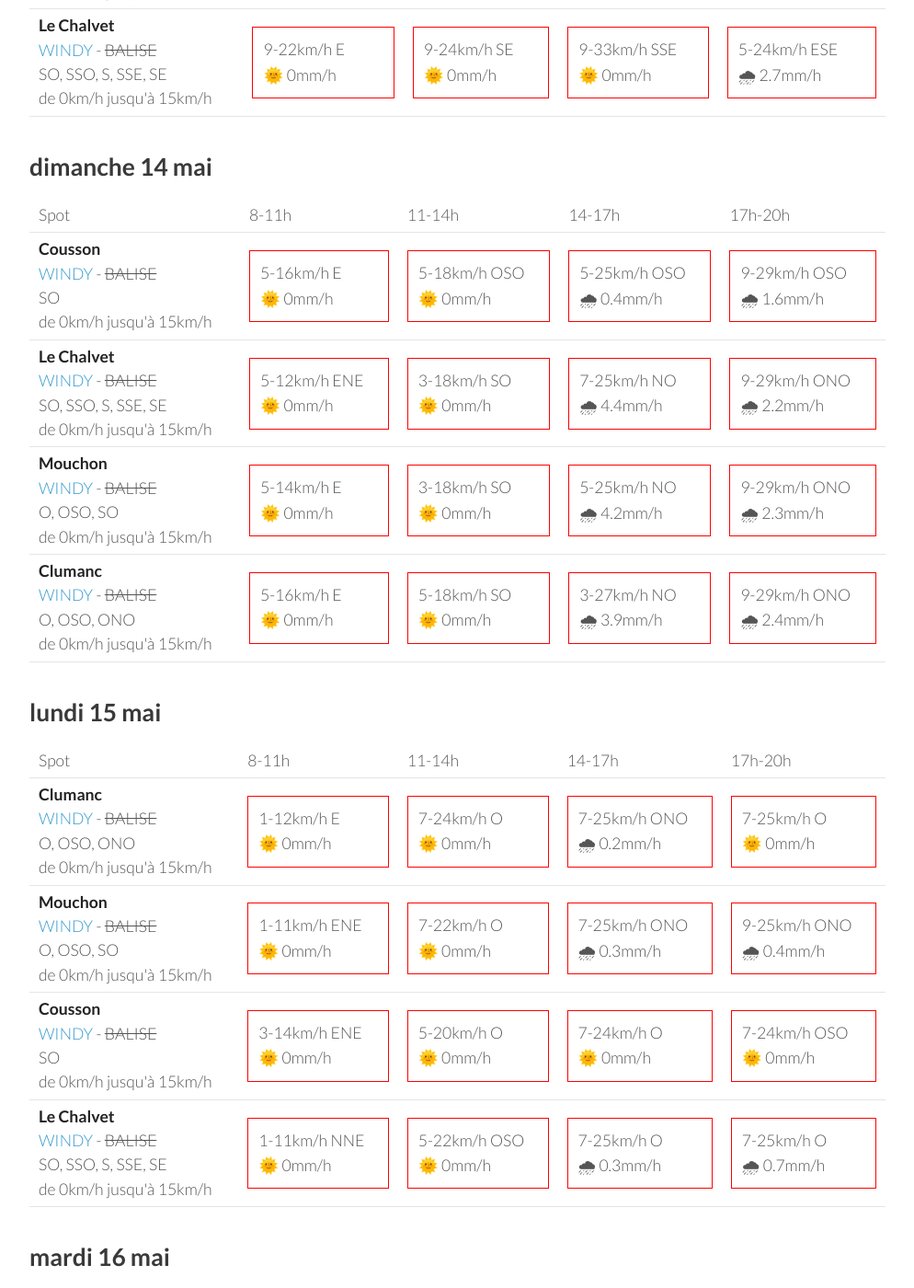
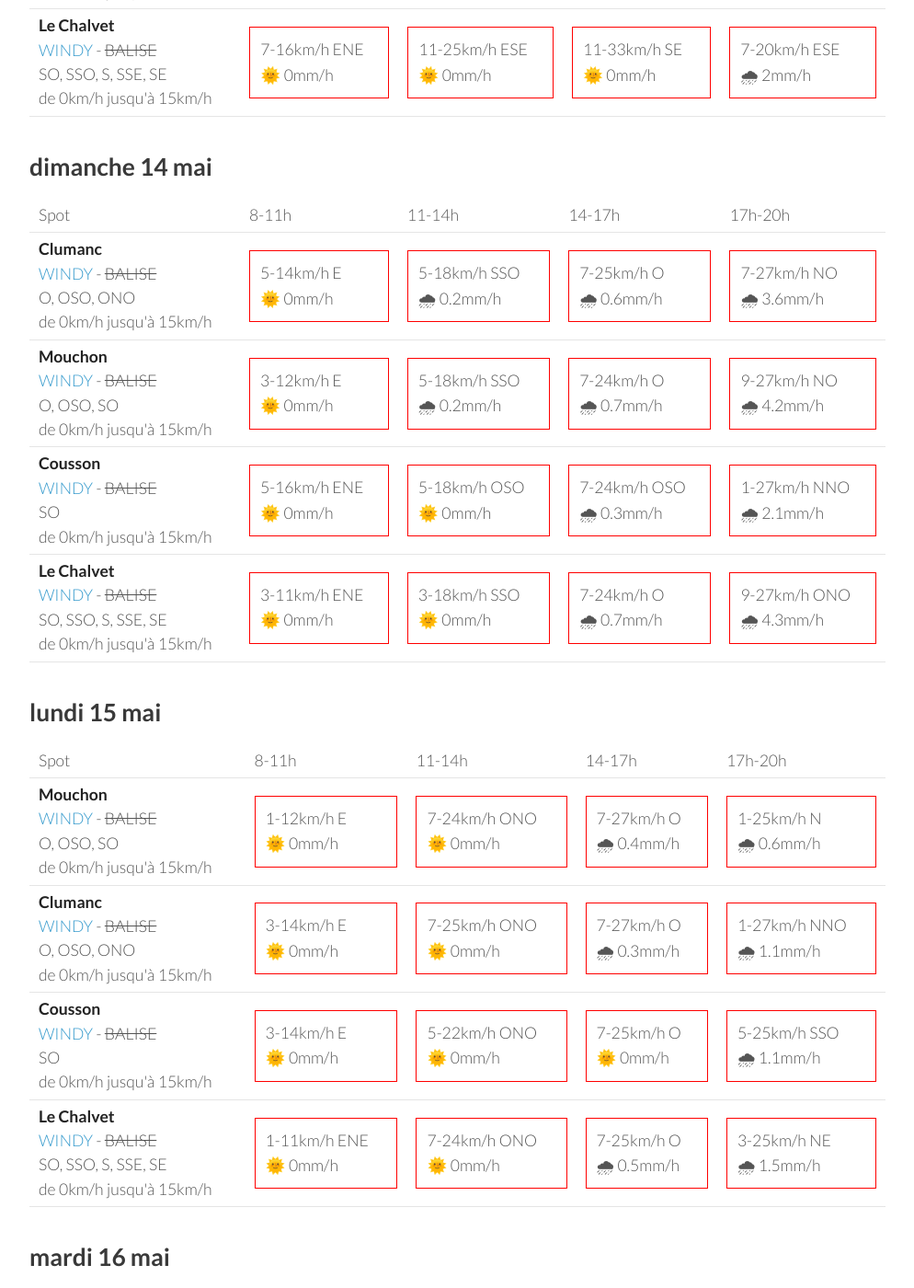
Before and after one commit to parapente-dans-le-nord/parapente-dans-le-nord.github.io, a Jekyll site: the page built from saint_andre.markdown, in a window 1280 px wide and 1400 px high, scrolled down 1299 px. Shown: the whole window at 92% size, without its empty margins (26-1020 px from the left). Built offline with Jekyll 4.4.1, drawn with Linux system fonts in a browser that asks for light colours; some of the changed text lies outside the part shown.

Commit message:
update index.markdown

```diff
--- a/saint_andre.markdown
+++ b/saint_andre.markdown
@@ -22,21 +22,21 @@ page mise à jour le vendredi 12 mai 13:36
       <td>17h-20h</td>
     </tr>
 <tr>
-        <td><strong>Le Chalvet</strong><br><a href="https://windy.com/43.979/6.480?43.866,6.480,10,m:eSsaglX">WINDY</a> - <span class="no-balise"> BALISE </span><br> <span class="vent-favorable">SO, SSO, S, SSE, SE</span><br><span class="force-vent">de 0km/h jusqu'à 15km/h</span> </td>
-
-            <td><div class="not-flyable"><p>0-0km/h NA</p><p>🌧️ 0mm/h</p></div></td>
-            <td><div class="flyable"><p>3-12km/h SSO</p><p>🌞 0mm/h</p></div></td>
-            <td><div class="not-flyable"><p>5-18km/h NE</p><p>🌞 1.2mm/h</p></div></td>
-            <td><div class="not-flyable"><p>3-31km/h OSO</p><p>🌞 9mm/h</p></div></td>
-
-    </tr>
-<tr>
         <td><strong>Cousson</strong><br><a href="https://windy.com/44.054/6.240?43.940,6.241,10,m:eSAaglz">WINDY</a> - <span class="no-balise"> BALISE </span><br> <span class="vent-favorable">SO</span><br><span class="force-vent">de 0km/h jusqu'à 15km/h</span> </td>
 
             <td><div class="not-flyable"><p>0-0km/h NA</p><p>🌧️ 0mm/h</p></div></td>
             <td><div class="not-flyable"><p>5-12km/h OSO</p><p>🌞 0mm/h</p></div></td>
             <td><div class="not-flyable"><p>11-25km/h SSE</p><p>🌞 0.2mm/h</p></div></td>
             <td><div class="not-flyable"><p>1-27km/h OSO</p><p>🌞 4.1mm/h</p></div></td>
+
+    </tr>
+<tr>
+        <td><strong>Le Chalvet</strong><br><a href="https://windy.com/43.979/6.480?43.866,6.480,10,m:eSsaglX">WINDY</a> - <span class="no-balise"> BALISE </span><br> <span class="vent-favorable">SO, SSO, S, SSE, SE</span><br><span class="force-vent">de 0km/h jusqu'à 15km/h</span> </td>
+
+            <td><div class="not-flyable"><p>0-0km/h NA</p><p>🌧️ 0mm/h</p></div></td>
+            <td><div class="not-flyable"><p>7-16km/h ESE</p><p>🌞 0mm/h</p></div></td>
+            <td><div class="not-flyable"><p>1-22km/h N</p><p>🌞 1.3mm/h</p></div></td>
+            <td><div class="not-flyable"><p>1-29km/h OSO</p><p>🌞 9mm/h</p></div></td>
 
     </tr>
 <tr>
@@ -106,10 +106,10 @@ page mise à jour le vendredi 12 mai 13:36
 <tr>
         <td><strong>Le Chalvet</strong><br><a href="https://windy.com/43.979/6.480?43.866,6.480,10,m:eSsaglX">WINDY</a> - <span class="no-balise"> BALISE </span><br> <span class="vent-favorable">SO, SSO, S, SSE, SE</span><br><span class="force-vent">de 0km/h jusqu'à 15km/h</span> </td>
 
-            <td><div class="not-flyable"><p>9-22km/h E</p><p>🌞 0mm/h</p></div></td>
-            <td><div class="not-flyable"><p>9-24km/h SE</p><p>🌞 0mm/h</p></div></td>
-            <td><div class="not-flyable"><p>9-33km/h SSE</p><p>🌞 0mm/h</p></div></td>
-            <td><div class="not-flyable"><p>5-24km/h ESE</p><p>🌧 2.7mm/h</p></div></td>
+            <td><div class="not-flyable"><p>7-16km/h ENE</p><p>🌞 0mm/h</p></div></td>
+            <td><div class="not-flyable"><p>11-25km/h ESE</p><p>🌞 0mm/h</p></div></td>
+            <td><div class="not-flyable"><p>11-33km/h SE</p><p>🌞 0mm/h</p></div></td>
+            <td><div class="not-flyable"><p>7-20km/h ESE</p><p>🌧 2mm/h</p></div></td>
 
 
     </tr>
@@ -130,42 +130,42 @@ page mise à jour le vendredi 12 mai 13:36
       <td>17h-20h</td>
     </tr>
 <tr>
+        <td><strong>Clumanc</strong><br><a href="https://windy.com/44.027/6.402?43.914,6.403,10,m:eSxaglP">WINDY</a> - <span class="no-balise"> BALISE </span><br> <span class="vent-favorable">O, OSO, ONO</span><br><span class="force-vent">de 0km/h jusqu'à 15km/h</span> </td>
+
+            <td><div class="not-flyable"><p>5-14km/h E</p><p>🌞 0mm/h</p></div></td>
+            <td><div class="not-flyable"><p>5-18km/h SSO</p><p>🌧 0.2mm/h</p></div></td>
+            <td><div class="not-flyable"><p>7-25km/h O</p><p>🌧 0.6mm/h</p></div></td>
+            <td><div class="not-flyable"><p>7-27km/h NO</p><p>🌧 3.6mm/h</p></div></td>
+
+
+    </tr>
+<tr>
+        <td><strong>Mouchon</strong><br><a href="https://windy.com/43.992/6.424?43.878,6.425,10,m:eSuaglR">WINDY</a> - <span class="no-balise"> BALISE </span><br> <span class="vent-favorable">O, OSO, SO</span><br><span class="force-vent">de 0km/h jusqu'à 15km/h</span> </td>
+
+            <td><div class="not-flyable"><p>3-12km/h E</p><p>🌞 0mm/h</p></div></td>
+            <td><div class="not-flyable"><p>5-18km/h SSO</p><p>🌧 0.2mm/h</p></div></td>
+            <td><div class="not-flyable"><p>7-24km/h O</p><p>🌧 0.7mm/h</p></div></td>
+            <td><div class="not-flyable"><p>9-27km/h NO</p><p>🌧 4.2mm/h</p></div></td>
+
+
+    </tr>
+<tr>
         <td><strong>Cousson</strong><br><a href="https://windy.com/44.054/6.240?43.940,6.241,10,m:eSAaglz">WINDY</a> - <span class="no-balise"> BALISE </span><br> <span class="vent-favorable">SO</span><br><span class="force-vent">de 0km/h jusqu'à 15km/h</span> </td>
 
-            <td><div class="not-flyable"><p>5-16km/h E</p><p>🌞 0mm/h</p></div></td>
+            <td><div class="not-flyable"><p>5-16km/h ENE</p><p>🌞 0mm/h</p></div></td>
             <td><div class="not-flyable"><p>5-18km/h OSO</p><p>🌞 0mm/h</p></div></td>
-            <td><div class="not-flyable"><p>5-25km/h OSO</p><p>🌧 0.4mm/h</p></div></td>
-            <td><div class="not-flyable"><p>9-29km/h OSO</p><p>🌧 1.6mm/h</p></div></td>
+            <td><div class="not-flyable"><p>7-24km/h OSO</p><p>🌧 0.3mm/h</p></div></td>
+            <td><div class="not-flyable"><p>1-27km/h NNO</p><p>🌧 2.1mm/h</p></div></td>
 
 
     </tr>
 <tr>
         <td><strong>Le Chalvet</strong><br><a href="https://windy.com/43.979/6.480?43.866,6.480,10,m:eSsaglX">WINDY</a> - <span class="no-balise"> BALISE </span><br> <span class="vent-favorable">SO, SSO, S, SSE, SE</span><br><span class="force-vent">de 0km/h jusqu'à 15km/h</span> </td>
 
-            <td><div class="not-flyable"><p>5-12km/h ENE</p><p>🌞 0mm/h</p></div></td>
-            <td><div class="not-flyable"><p>3-18km/h SO</p><p>🌞 0mm/h</p></div></td>
-            <td><div class="not-flyable"><p>7-25km/h NO</p><p>🌧 4.4mm/h</p></div></td>
-            <td><div class="not-flyable"><p>9-29km/h ONO</p><p>🌧 2.2mm/h</p></div></td>
-
-
-    </tr>
-<tr>
-        <td><strong>Mouchon</strong><br><a href="https://windy.com/43.992/6.424?43.878,6.425,10,m:eSuaglR">WINDY</a> - <span class="no-balise"> BALISE </span><br> <span class="vent-favorable">O, OSO, SO</span><br><span class="force-vent">de 0km/h jusqu'à 15km/h</span> </td>
-
-            <td><div class="not-flyable"><p>5-14km/h E</p><p>🌞 0mm/h</p></div></td>
-            <td><div class="not-flyable"><p>3-18km/h SO</p><p>🌞 0mm/h</p></div></td>
-            <td><div class="not-flyable"><p>5-25km/h NO</p><p>🌧 4.2mm/h</p></div></td>
-            <td><div class="not-flyable"><p>9-29km/h ONO</p><p>🌧 2.3mm/h</p></div></td>
-
-
-    </tr>
-<tr>
-        <td><strong>Clumanc</strong><br><a href="https://windy.com/44.027/6.402?43.914,6.403,10,m:eSxaglP">WINDY</a> - <span class="no-balise"> BALISE </span><br> <span class="vent-favorable">O, OSO, ONO</span><br><span class="force-vent">de 0km/h jusqu'à 15km/h</span> </td>
-
-            <td><div class="not-flyable"><p>5-16km/h E</p><p>🌞 0mm/h</p></div></td>
-            <td><div class="not-flyable"><p>5-18km/h SO</p><p>🌞 0mm/h</p></div></td>
-            <td><div class="not-flyable"><p>3-27km/h NO</p><p>🌧 3.9mm/h</p></div></td>
-            <td><div class="not-flyable"><p>9-29km/h ONO</p><p>🌧 2.4mm/h</p></div></td>
+            <td><div class="not-flyable"><p>3-11km/h ENE</p><p>🌞 0mm/h</p></div></td>
+            <td><div class="not-flyable"><p>3-18km/h SSO</p><p>🌞 0mm/h</p></div></td>
+            <td><div class="not-flyable"><p>7-24km/h O</p><p>🌧 0.7mm/h</p></div></td>
+            <td><div class="not-flyable"><p>9-27km/h ONO</p><p>🌧 4.3mm/h</p></div></td>
 
 
     </tr>
@@ -186,42 +186,42 @@ page mise à jour le vendredi 12 mai 13:36
       <td>17h-20h</td>
     </tr>
 <tr>
-        <td><strong>Clumanc</strong><br><a href="https://windy.com/44.027/6.402?43.914,6.403,10,m:eSxaglP">WINDY</a> - <span class="no-balise"> BALISE </span><br> <span class="vent-favorable">O, OSO, ONO</span><br><span class="force-vent">de 0km/h jusqu'à 15km/h</span> </td>
+        <td><strong>Mouchon</strong><br><a href="https://windy.com/43.992/6.424?43.878,6.425,10,m:eSuaglR">WINDY</a> - <span class="no-balise"> BALISE </span><br> <span class="vent-favorable">O, OSO, SO</span><br><span class="force-vent">de 0km/h jusqu'à 15km/h</span> </td>
 
             <td><div class="not-flyable"><p>1-12km/h E</p><p>🌞 0mm/h</p></div></td>
-            <td><div class="not-flyable"><p>7-24km/h O</p><p>🌞 0mm/h</p></div></td>
-            <td><div class="not-flyable"><p>7-25km/h ONO</p><p>🌧 0.2mm/h</p></div></td>
-            <td><div class="not-flyable"><p>7-25km/h O</p><p>🌞 0mm/h</p></div></td>
+            <td><div class="not-flyable"><p>7-24km/h ONO</p><p>🌞 0mm/h</p></div></td>
+            <td><div class="not-flyable"><p>7-27km/h O</p><p>🌧 0.4mm/h</p></div></td>
+            <td><div class="not-flyable"><p>1-25km/h N</p><p>🌧 0.6mm/h</p></div></td>
 
 
     </tr>
 <tr>
-        <td><strong>Mouchon</strong><br><a href="https://windy.com/43.992/6.424?43.878,6.425,10,m:eSuaglR">WINDY</a> - <span class="no-balise"> BALISE </span><br> <span class="vent-favorable">O, OSO, SO</span><br><span class="force-vent">de 0km/h jusqu'à 15km/h</span> </td>
+        <td><strong>Clumanc</strong><br><a href="https://windy.com/44.027/6.402?43.914,6.403,10,m:eSxaglP">WINDY</a> - <span class="no-balise"> BALISE </span><br> <span class="vent-favorable">O, OSO, ONO</span><br><span class="force-vent">de 0km/h jusqu'à 15km/h</span> </td>
 
-            <td><div class="not-flyable"><p>1-11km/h ENE</p><p>🌞 0mm/h</p></div></td>
-            <td><div class="not-flyable"><p>7-22km/h O</p><p>🌞 0mm/h</p></div></td>
-            <td><div class="not-flyable"><p>7-25km/h ONO</p><p>🌧 0.3mm/h</p></div></td>
-            <td><div class="not-flyable"><p>9-25km/h ONO</p><p>🌧 0.4mm/h</p></div></td>
+            <td><div class="not-flyable"><p>3-14km/h E</p><p>🌞 0mm/h</p></div></td>
+            <td><div class="not-flyable"><p>7-25km/h ONO</p><p>🌞 0mm/h</p></div></td>
+            <td><div class="not-flyable"><p>7-27km/h O</p><p>🌧 0.3mm/h</p></div></td>
+            <td><div class="not-flyable"><p>1-27km/h NNO</p><p>🌧 1.1mm/h</p></div></td>
 
 
     </tr>
 <tr>
         <td><strong>Cousson</strong><br><a href="https://windy.com/44.054/6.240?43.940,6.241,10,m:eSAaglz">WINDY</a> - <span class="no-balise"> BALISE </span><br> <span class="vent-favorable">SO</span><br><span class="force-vent">de 0km/h jusqu'à 15km/h</span> </td>
 
-            <td><div class="not-flyable"><p>3-14km/h ENE</p><p>🌞 0mm/h</p></div></td>
-            <td><div class="not-flyable"><p>5-20km/h O</p><p>🌞 0mm/h</p></div></td>
-            <td><div class="not-flyable"><p>7-24km/h O</p><p>🌞 0mm/h</p></div></td>
-            <td><div class="not-flyable"><p>7-24km/h OSO</p><p>🌞 0mm/h</p></div></td>
+            <td><div class="not-flyable"><p>3-14km/h E</p><p>🌞 0mm/h</p></div></td>
+            <td><div class="not-flyable"><p>5-22km/h ONO</p><p>🌞 0mm/h</p></div></td>
+            <td><div class="not-flyable"><p>7-25km/h O</p><p>🌞 0mm/h</p></div></td>
+            <td><div class="not-flyable"><p>5-25km/h SSO</p><p>🌧 1.1mm/h</p></div></td>
 
 
     </tr>
 <tr>
         <td><strong>Le Chalvet</strong><br><a href="https://windy.com/43.979/6.480?43.866,6.480,10,m:eSsaglX">WINDY</a> - <span class="no-balise"> BALISE </span><br> <span class="vent-favorable">SO, SSO, S, SSE, SE</span><br><span class="force-vent">de 0km/h jusqu'à 15km/h</span> </td>
 
-            <td><div class="not-flyable"><p>1-11km/h NNE</p><p>🌞 0mm/h</p></div></td>
-            <td><div class="not-flyable"><p>5-22km/h OSO</p><p>🌞 0mm/h</p></div></td>
-            <td><div class="not-flyable"><p>7-25km/h O</p><p>🌧 0.3mm/h</p></div></td>
-            <td><div class="not-flyable"><p>7-25km/h O</p><p>🌧 0.7mm/h</p></div></td>
+            <td><div class="not-flyable"><p>1-11km/h ENE</p><p>🌞 0mm/h</p></div></td>
+            <td><div class="not-flyable"><p>7-24km/h ONO</p><p>🌞 0mm/h</p></div></td>
+            <td><div class="not-flyable"><p>7-25km/h O</p><p>🌧 0.5mm/h</p></div></td>
+            <td><div class="not-flyable"><p>3-25km/h NE</p><p>🌧 1.5mm/h</p></div></td>
 
 
     </tr>
@@ -276,8 +276,8 @@ page mise à jour le vendredi 12 mai 13:36
 
             <td><div class="not-flyable"><p>5-18km/h NO</p><p>🌞 0mm/h</p></div></td>
             <td><div class="not-flyable"><p>7-25km/h NO</p><p>🌞 0mm/h</p></div></td>
-            <td><div class="not-flyable"><p>14-38km/h ONO</p><p>🌧 0.9mm/h</p></div></td>
-            <td><div class="not-flyable"><p>12-44km/h ONO</p><p>🌧 1.4mm/h</p></div></td>
+            <td><div class="not-flyable"><p>14-38km/h ONO</p><p>🌧 1mm/h</p></div></td>
+            <td><div class="not-flyable"><p>12-44km/h ONO</p><p>🌧 1.5mm/h</p></div></td>
 
 
     </tr>
@@ -333,7 +333,7 @@ page mise à jour le vendredi 12 mai 13:36
             <td><div class="not-flyable"><p>1-12km/h NO</p><p>🌞 0mm/h</p></div></td>
             <td><div class="not-flyable"><p>5-22km/h O</p><p>🌞 0mm/h</p></div></td>
             <td><div class="not-flyable"><p>9-29km/h O</p><p>🌞 0mm/h</p></div></td>
-            <td><div class="not-flyable"><p>7-31km/h O</p><p>🌞 0mm/h</p></div></td>
+            <td><div class="not-flyable"><p>7-29km/h O</p><p>🌞 0mm/h</p></div></td>
 
 
     </tr>
```
Also changed, not shown: other parts of saint_andre.markdown (+1 -1 lines).
